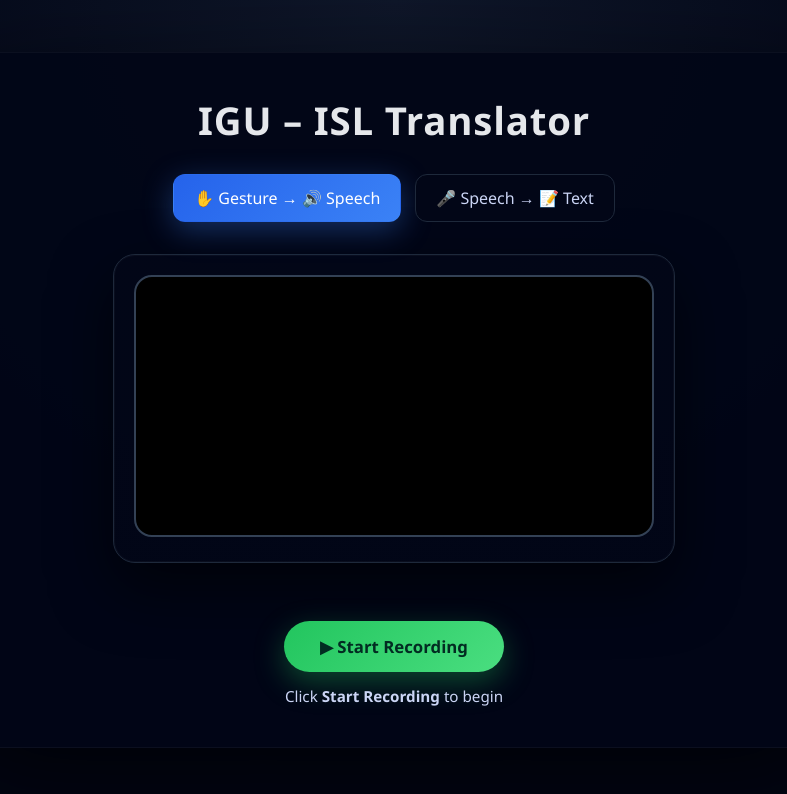
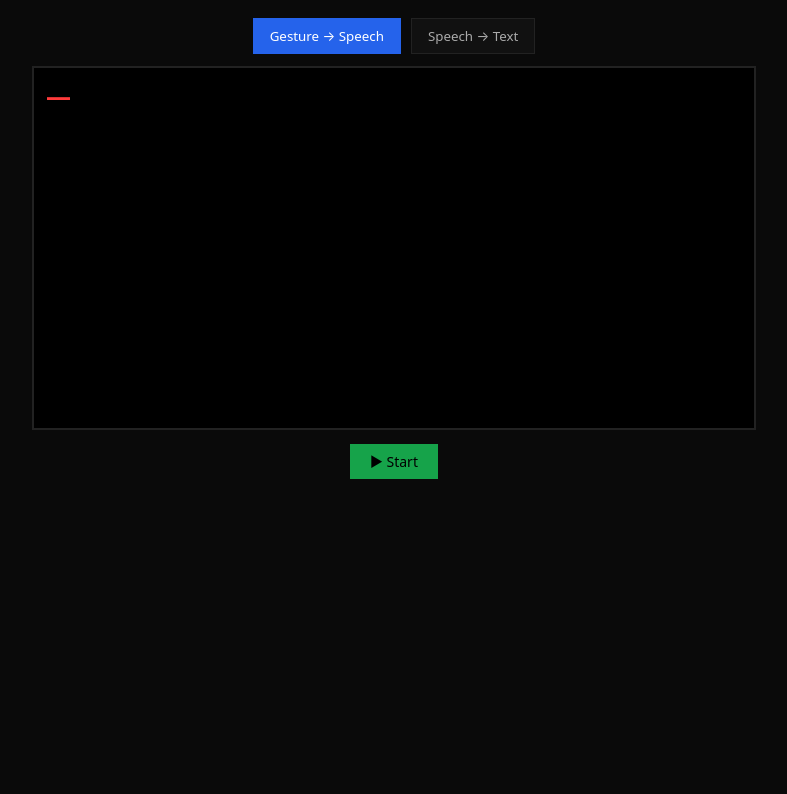
Before and after one commit to outofboundxception/Codeversity-2026, a React (Vite) app in the folder igu/: page / in a window 1280 px wide. Shown: the top 794 px of the page, without its empty margins (246-1033 px from the left). Built offline with nearby package versions, Linux system fonts and the light colour scheme; no server answers.

Commit message:
final push

```diff
--- a/igu/src/index.css
+++ b/igu/src/index.css
@@ -1,211 +1,108 @@
-/* =========================
-   GLOBAL RESET
-========================= */
+/* RESET */
 * {
   margin: 0;
   padding: 0;
   box-sizing: border-box;
-  font-family: "Segoe UI", Roboto, system-ui, sans-serif;
+  font-family: system-ui, -apple-system, BlinkMacSystemFont;
 }
 
-/* =========================
-   BACKGROUND
-========================= */
+/* BACKGROUND */
 body {
-  min-height: 100vh;
-  background: radial-gradient(circle at top, #0f172a 0%, #020617 60%);
+  background: #0a0a0a;
   color: #e5e7eb;
 }
 
-/* =========================
-   ROOT LAYOUT
-========================= */
-#root {
+/* ROOT */
+.cv-root {
   min-height: 100vh;
   display: flex;
-  justify-content: center;
+  flex-direction: column;
   align-items: center;
-  padding: 24px; /* ✅ prevents edge clipping on small screens */
+  padding: 18px;
 }
 
-/* =========================
-   MAIN CONTAINER
-========================= */
-.app-container {
-  width: 100%;
-  max-width: 900px;
-  background: rgba(2, 6, 23, 0.94);
-  border-radius: 22px;
-  padding: 42px 40px;
-  box-shadow:
-    0 40px 120px rgba(0, 0, 0, 0.75),
-    inset 0 0 0 1px rgba(255, 255, 255, 0.04);
-  text-align: center;
-}
-
-/* =========================
-   TITLE
-========================= */
-.app-title {
-  font-size: 2.4rem;
-  font-weight: 800;
-  letter-spacing: 0.8px;
-  margin-bottom: 28px;
-}
-
-/* =========================
-   MODE TOGGLE
-========================= */
-.mode-toggle {
+/* TOP MODE BAR */
+.top-bar {
   display: flex;
-  justify-content: center;
-  gap: 14px;
-  margin-bottom: 32px;
-  flex-wrap: wrap; /* ✅ mobile-safe */
-}
-
-.mode-toggle button {
-  padding: 12px 20px;
-  font-size: 1rem;
-  border-radius: 12px;
-  border: 1px solid #1e293b;
-  background: #020617;
-  color: #cbd5f5;
-  cursor: pointer;
-  transition: all 0.25s ease;
-}
-
-.mode-toggle button.active {
-  background: linear-gradient(135deg, #2563eb, #3b82f6);
-  color: #ffffff;
-  border-color: transparent;
-  box-shadow: 0 8px 30px rgba(59, 130, 246, 0.35);
-}
-
-/* =========================
-   CAMERA BOX
-========================= */
-.camera-box {
-  margin: 30px auto;
-  padding: 20px;
-  border-radius: 22px;
-  background: linear-gradient(
-    180deg,
-    rgba(2, 6, 23, 0.9),
-    rgba(2, 6, 23, 0.7)
-  );
-  border: 1px solid #1e293b;
-  width: fit-content;
-  box-shadow:
-    0 25px 60px rgba(0, 0, 0, 0.6),
-    inset 0 0 0 1px rgba(255, 255, 255, 0.03);
-}
-
-/* 🎥 CAMERA */
-video {
-  width: 520px;
-  max-width: 100%;
-  border-radius: 18px;
-  border: 2px solid #334155;
-  background: black;
-}
-
-/* =========================
-   ACTION BUTTONS
-========================= */
-.start-btn,
-.stop-btn {
-  margin-top: 28px;
-  padding: 14px 36px;
-  font-size: 1.05rem;
-  font-weight: 700;
-  border-radius: 999px;
-  border: none;
-  cursor: pointer;
-  transition:
-    transform 0.15s ease,
-    box-shadow 0.2s ease;
-}
-
-.start-btn {
-  background: linear-gradient(135deg, #22c55e, #4ade80);
-  color: #022c22;
-  box-shadow: 0 10px 30px rgba(34, 197, 94, 0.35);
-}
-
-.stop-btn {
-  background: linear-gradient(135deg, #ef4444, #f87171);
-  color: white;
-  box-shadow: 0 10px 30px rgba(239, 68, 68, 0.35);
-}
-
-.start-btn:hover,
-.stop-btn:hover {
-  transform: translateY(-2px);
-}
-
-/* =========================
-   OUTPUT BOX (GESTURE + SPEECH)
-========================= */
-.gesture-box {
-  margin-top: 36px;
-  padding: 28px 26px;
-  border-radius: 18px;
-  background: rgba(2, 6, 23, 0.95);
-  border: 1px solid #1e293b;
-  min-height: 110px; /* ✅ stable layout */
-}
-
-/* MAIN OUTPUT TEXT */
-.gesture-text {
-  font-size: 1.8rem;
-  font-weight: 800;
-  color: #38bdf8;
-  letter-spacing: 0.8px;
-  word-wrap: break-word;
-}
-
-/* SUBTEXT */
-.confidence-text {
-  margin-top: 12px;
-  font-size: 0.95rem;
-  color: #94a3b8;
-}
-
-/* =========================
-   STATUS / HELPER TEXT
-========================= */
-.status-text {
-  margin-top: 14px;
-  font-size: 0.95rem;
-  color: #cbd5f5;
-}
-
-/* =========================
-   ERROR
-========================= */
-.error-text {
-  color: #f87171;
+  gap: 10px;
   margin-bottom: 12px;
 }
 
-/* =========================
-   RESPONSIVE FIXES
-========================= */
-@media (max-width: 640px) {
-  .app-container {
-    padding: 30px 22px;
-  }
+.top-bar button {
+  padding: 8px 16px;
+  background: #111;
+  color: #aaa;
+  border: 1px solid #222;
+  cursor: pointer;
+}
 
-  .app-title {
-    font-size: 2rem;
-  }
+.top-bar button.active {
+  background: #2563eb;
+  color: white;
+  border-color: transparent;
+}
 
-  .gesture-text {
-    font-size: 1.4rem;
-  }
+/* CAMERA STAGE */
+.camera-stage {
+  position: relative;
+  background: black;
+  border: 2px solid #222;
+}
 
-  video {
-    width: 100%;
-  }
+/* VIDEO FEED */
+video {
+  width: 720px;
+  max-width: 100%;
+  display: block;
 }
+
+/* OPENCV-LIKE OVERLAY */
+.overlay {
+  position: absolute;
+  top: 10px;
+  left: 12px;
+  display: flex;
+  gap: 10px;
+  font-size: 25px;
+  font-weight: bold;
+  color: #ff3b3b;
+}
+
+.confidence-overlay {
+  color: #ff8c8c;
+}
+
+/* CONTROLS */
+.controls {
+  margin-top: 14px;
+  display: flex;
+  gap: 12px;
+}
+
+.control-btn {
+  padding: 8px 20px;
+  font-size: 14px;
+  border: none;
+  cursor: pointer;
+}
+
+.control-btn.start {
+  background: #16a34a;
+  color: black;
+}
+
+.control-btn.stop {
+  background: #dc2626;
+  color: white;
+}
+
+/* SPEECH OUTPUT */
+.text-output {
+  margin-top: 18px;
+  padding: 14px;
+  width: 720px;
+  max-width: 100%;
+  background: #111;
+  border: 1px solid #222;
+  font-size: 18px;
+}
--- a/igu/src/pages/Home.jsx
+++ b/igu/src/pages/Home.jsx
@@ -8,17 +8,16 @@ import { tti } from "../utils/tti";
 const Home = () => {
   const [mode, setMode] = useState("gesture-to-speech");
 
-  // ---------- Gesture → Speech states ----------
+  // Gesture → Speech
   const [isRecording, setIsRecording] = useState(false);
   const [gesture, setGesture] = useState("");
   const [confidence, setConfidence] = useState(0);
   const [recordedWords, setRecordedWords] = useState([]);
 
-  // ---------- Speech → Text states ----------
+  // Speech → Text
   const [isListening, setIsListening] = useState(false);
   const [speechText, setSpeechText] = useState("");
 
-  // ---------- Gesture → Speech logic ----------
   const handlePrediction = (data) => {
     setGesture(data.gesture);
     setConfidence(data.confidence);
@@ -29,80 +28,78 @@ const Home = () => {
     });
   };
 
-  // ---------- Speech → Text logic ----------
   const handleSpeechInput = (text) => {
-    setSpeechText(tti(text)); // ISL-friendly text
+    setSpeechText(tti(text));
     setIsListening(false);
   };
 
   return (
-    <div className="app-container">
-      <h1 className="app-title">IGU – ISL Translator</h1>
-
-      {/* ===== MODE TOGGLE ===== */}
-      <div className="mode-toggle">
+    <div className="cv-root">
+      {/* ===== MODE BAR ===== */}
+      <div className="top-bar">
         <button
           className={mode === "gesture-to-speech" ? "active" : ""}
-          onClick={() => {
-            setMode("gesture-to-speech");
-            setIsListening(false);
-          }}
+          onClick={() => setMode("gesture-to-speech")}
         >
-          ✋ Gesture → 🔊 Speech
+          Gesture → Speech
         </button>
 
         <button
           className={mode === "speech-to-text" ? "active" : ""}
-          onClick={() => {
-            setMode("speech-to-text");
-            setSpeechText("");
-            setIsRecording(false);
-          }}
+          onClick={() => setMode("speech-to-text")}
         >
-          🎤 Speech → 📝 Text
+          Speech → Text
         </button>
       </div>
 
-      {/* ===== GESTURE → SPEECH MODE ===== */}
+      {/* ===== CAMERA VIEW ===== */}
+      {mode === "gesture-to-speech" && (
+        <div className="camera-stage">
+          <Camera />
+
+          {/* Overlay like OpenCV */}
+          <div className="overlay">
+  <div className="overlay-bar">
+  <span className="overlay-text">
+    {gesture
+      ? `${gesture} (${confidence.toFixed(2)})`
+      : "—"}
+  </span>
+</div>
+</div>
+          {isRecording && (
+            <FrameCapture onPrediction={handlePrediction} />
+          )}
+        </div>
+      )}
+
+      {/* ===== CONTROLS ===== */}
+      <div className="controls">
         {mode === "gesture-to-speech" && (
           <>
-          <Camera />
-
             {!isRecording ? (
               <button
-              className="start-btn"
+                className="control-btn start"
                 onClick={() => {
-                setRecordedWords([]);
                   setGesture("");
                   setConfidence(0);
+                  setRecordedWords([]);
                   setIsRecording(true);
                 }}
               >
-              ▶ Start Recording
+                ▶ Start
               </button>
             ) : (
               <button
-              className="stop-btn"
+                className="control-btn stop"
                 onClick={() => setIsRecording(false)}
               >
-              ⏹ Stop Recording
+                ⏹ Stop
               </button>
             )}
-
-          {isRecording && (
-            <FrameCapture onPrediction={handlePrediction} />
-          )}
-
-          <GestureDisplay
-            gesture={gesture}
-            confidence={confidence}
-            recordedWords={recordedWords}
-            isRecording={isRecording}
-          />
           </>
         )}
 
-      {/* ===== SPEECH → TEXT MODE ===== */}
         {mode === "speech-to-text" && (
           <>
             <SpeechInput
@@ -112,33 +109,31 @@ const Home = () => {
 
             {!isListening ? (
               <button
-              className="start-btn"
+                className="control-btn start"
                 onClick={() => {
                   setSpeechText("");
                   setIsListening(true);
                 }}
               >
-              🎤 Start Speaking
+                🎤 Start
               </button>
             ) : (
               <button
-              className="stop-btn"
+                className="control-btn stop"
                 onClick={() => setIsListening(false)}
               >
-              ⏹ Stop Speaking
+                ⏹ Stop
               </button>
             )}
+          </>
+        )}
+      </div>
 
-          {/* ===== OUTPUT BOX ===== */}
-          <div className="gesture-box">
-            <p className="gesture-text">
-              {speechText || "Your ISL-formatted text will appear here..."}
-            </p>
-            <p className="confidence-text">
-              ISL-formatted text
-            </p>
+      {/* ===== TEXT OUTPUT ===== */}
+      {mode === "speech-to-text" && (
+        <div className="text-output">
+          {speechText || "Waiting for speech input..."}
         </div>
-        </>
       )}
     </div>
   );
--- a/igu/src/services/api.js
+++ b/igu/src/services/api.js
@@ -2,26 +2,17 @@ import axios from "axios";
 
 const API_URL = "http://localhost:8000/api/predict";
 
-let frameIdCounter = 0;
-
 export const predictGesture = async (image) => {
   try {
     const response = await axios.post(API_URL, {
-      frame: image,
-      frame_id: frameIdCounter++,
-      timestamp: Date.now() / 1000
+      image: image,   // ✅ MATCH backend
     });
 
-    // Map backend response to frontend format
-    if (response.data.success && response.data.prediction && response.data.prediction.text) {
-      return {
-        gesture: response.data.prediction.text,
-        confidence: response.data.prediction.confidence
-      };
-    }
-
-    // No hand detected or low confidence
-    return null;
+    // ✅ MATCH backend response
+    return {
+      gesture: response.data.gesture,
+      confidence: response.data.confidence,
+    };
 
   } catch (error) {
     console.error("API Error:", error);
```
Also changed, not shown: 2 other files (tests, documents, lock files or other folders). Lines whose indentation alone changed are shown as unchanged.
